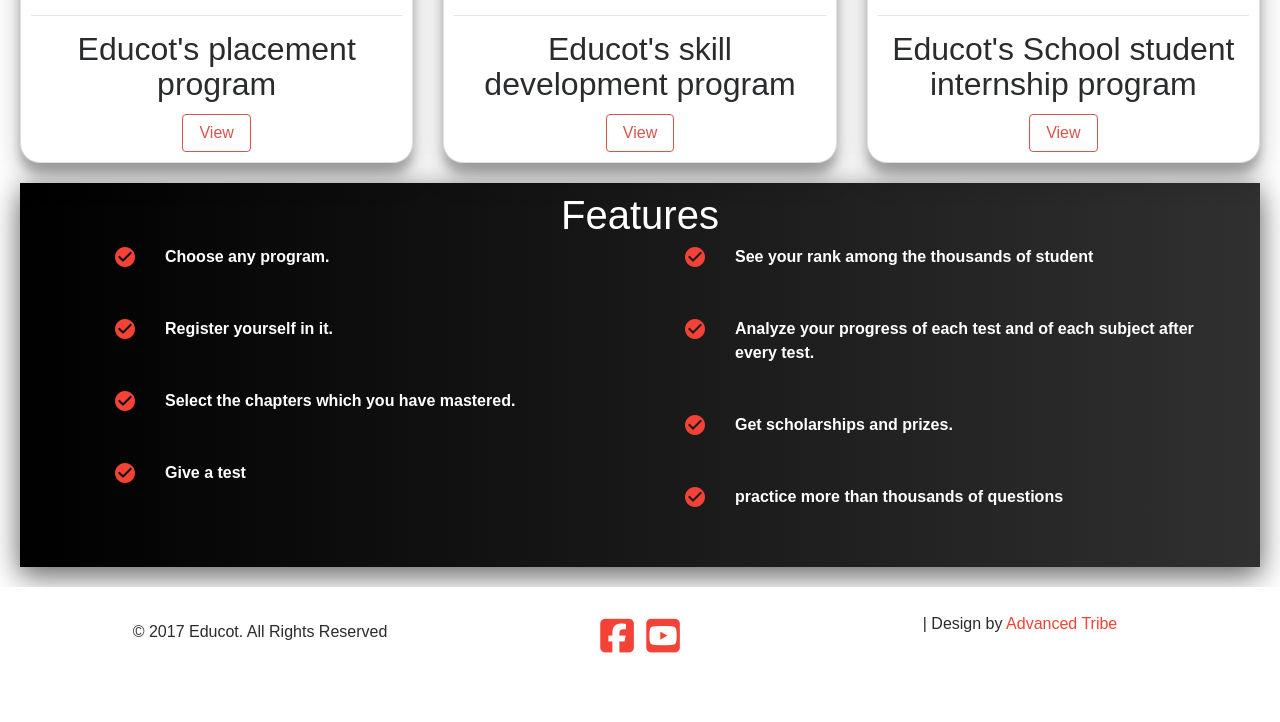
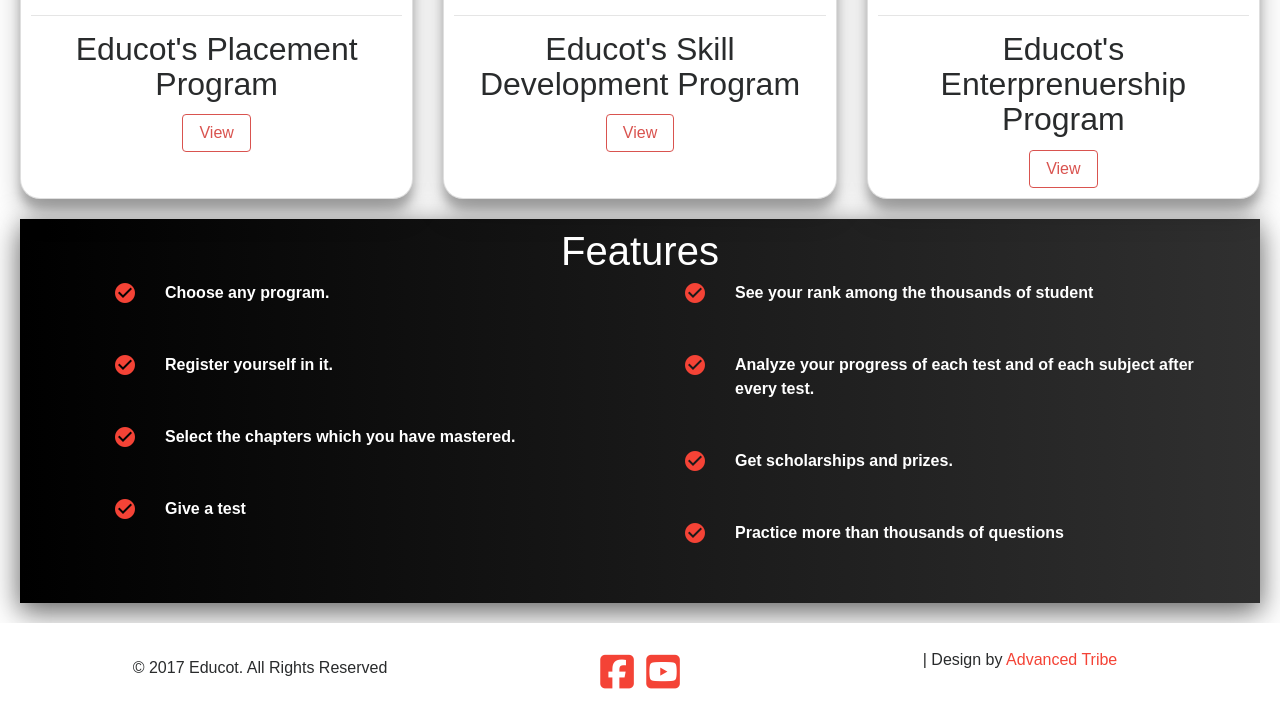
Before and after one commit to shreyasgangwar/Education-Portal, a PHP site: page /programOverview.php in a window 1280 px wide. Shown: the part 760-1482 px from the top of the page. Before the commit the page ends 1413 px from the top, so only its background shows below. Run offline with PHP 8.4, Linux system fonts and the light colour scheme; some libraries are stand-ins or nearby versions; some web fonts are replaced.

Commit message:
Commit 1.2 by Shreyas

```diff
--- a/programOverview.php
+++ b/programOverview.php
@@ -126,7 +126,7 @@
   <div class="container">
 
     <h1>Don't let any stone unturned </h1>
-    <h5>Prepare for your competitive exam and analyse your competition and your preparation with company name exam preparation program.</h5>
+    <h5>Prepare for your competitive exam and analyse your competition and your preparation with Educot's Specific Preparation Programs.</h5>
 
   </div>
   </div>
@@ -135,13 +135,13 @@
 
 		<section class="hire-faq">
 	<br/><br/>
-		<h1>Programs offered by <span class="educot-logo" style="color:#F44336">educot<span></h1><br/>
+		<h1>Programs offered by <span class="educot-logo" style="color:#F44336">Educot<span></h1><br/>
 		<div class="card-deck" style="margin: 20px;">
 			  <div class="card">
 					<div class="p-overview-card1"><div class="p-overview-card2-overlay"></div></div>
 				<div class="card-body">
 					<hr/>
-				  <h2 class="card-title">Educot's placement program</h2>
+				  <h2 class="card-title">Educot's Placement Program</h2>
 				  <a class="btn btn-outline-danger" name="view_1" href="placementprog.php">View</a>
 				</div>
 			  </div>
@@ -149,7 +149,7 @@
 					<div class="p-overview-card2"><div class="p-overview-card1-overlay"></div></div>
 				<div class="card-body">
 					<hr/>
-				  <h2 class="card-title">Educot's skill development program</h2>
+				  <h2 class="card-title">Educot's Skill Development Program</h2>
 				  <a class="btn btn-outline-danger" name="view_2" href="skilldevelopmentprog.php">View</a>
 				</div>
 			  </div>
@@ -157,8 +157,8 @@
 					<div class="p-overview-card3"><div class="p-overview-card3-overlay"></div></div>
 				<div class="card-body">
 					<hr/>
-				  <h2 class="card-title">Educot's School student internship program</h2>
-				  <a class="btn btn-outline-danger" name="view_3" href="">View</a>
+				  <h2 class="card-title">Educot's Enterprenuership Program</h2>
+				  <a class="btn btn-outline-danger" name="view_3" href="enterpreneurshipprog.php">View</a>
 				</div>
 			  </div>
 		</div>
@@ -240,7 +240,7 @@
             <div class="featured-list-icon ">
               <span class="icon icon-hour-glass"><i class="material-icons md-24" style="color:#F44336">check_circle</i></span>
             </div>
-            <p class="featured-list-icon-text2 mb-0"><strong>practice more than thousands of questions</strong></p>
+            <p class="featured-list-icon-text2 mb-0"><strong>Practice more than thousands of questions</strong></p>
 
           </li>
         </ul>
```
